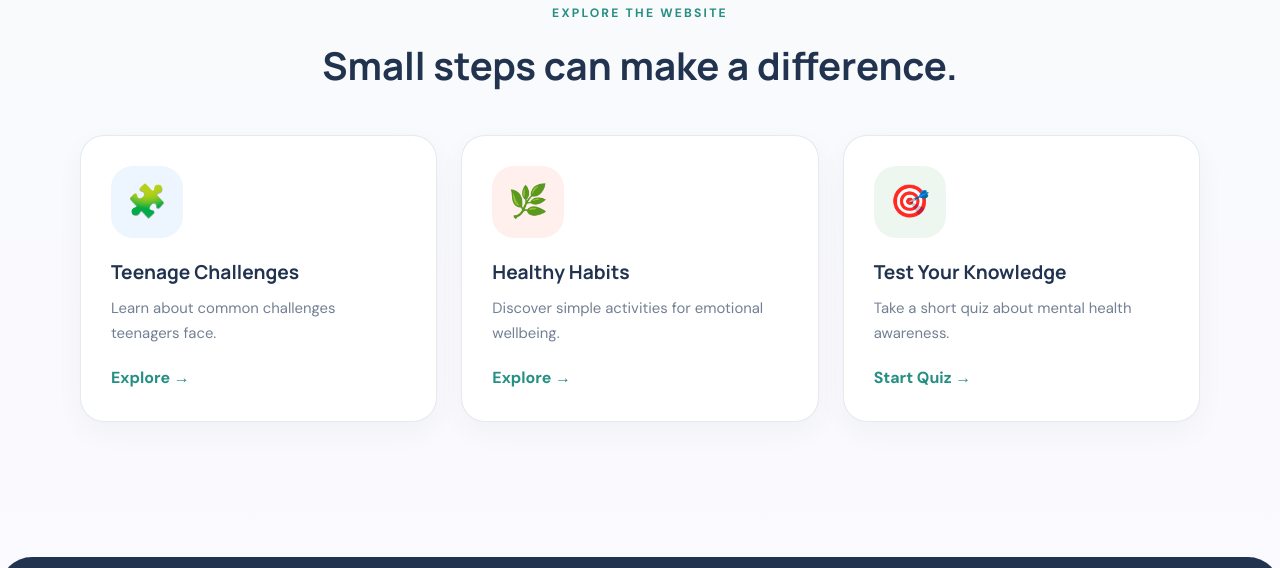
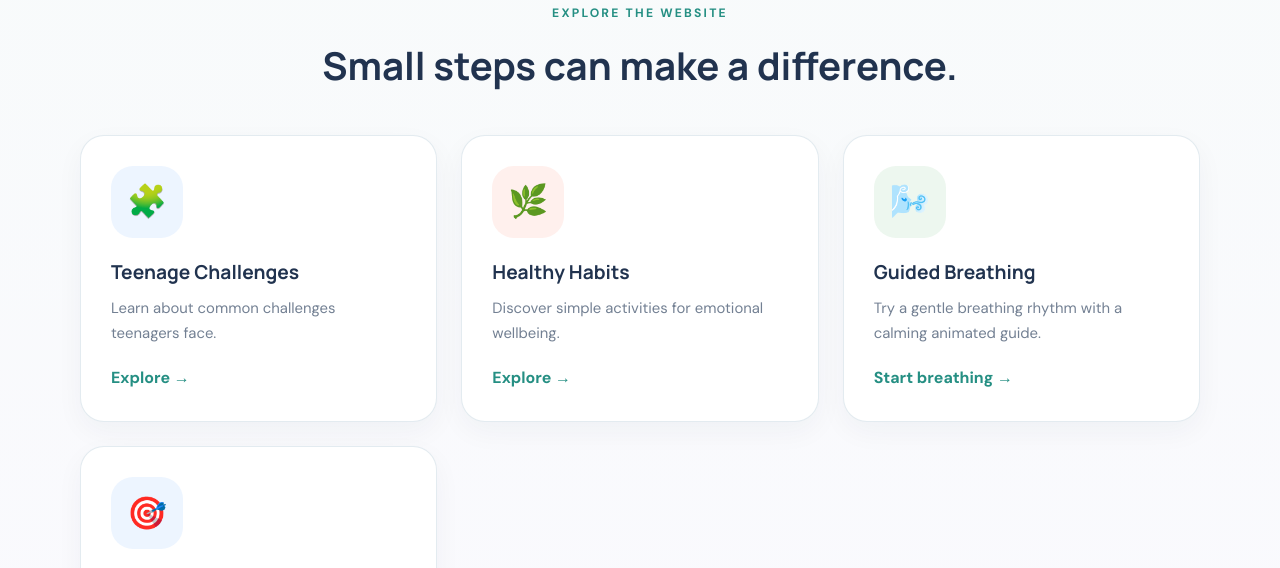
Before and after one commit to vhankhandeniranjan-blip/MENTAL-HEALTH, a website: page index.html in a window 1280 px wide. Shown: the part 1980-2548 px from the top of the page. Drawn offline with Linux system fonts and the light colour scheme.

Commit message:
Add breathing exercise homepage link.

```diff
--- a/index.html
+++ b/index.html
@@ -21,6 +21,7 @@
                 <li><a href="index.html" class="active">Home</a></li>
                 <li><a href="challenges.html">Challenges</a></li>
                 <li><a href="wellbeing.html">Wellbeing</a></li>
+                <li><a href="breathing.html">Breathing</a></li>
                 <li><a href="quiz.html">Quiz</a></li>
                 <li><a href="support.html">Get Help</a></li>
             </ul>
@@ -149,6 +150,13 @@
                         <span class="card-link">Explore →</span>
                     </a>
 
+                    <a href="breathing.html" class="feature-card link-card">
+                        <div class="feature-icon">🌬️</div>
+                        <h3>Guided Breathing</h3>
+                        <p>Try a gentle breathing rhythm with a calming animated guide.</p>
+                        <span class="card-link">Start breathing →</span>
+                    </a>
+
                     <a href="quiz.html" class="feature-card link-card">
                         <div class="feature-icon">🎯</div>
                         <h3>Test Your Knowledge</h3>
```
